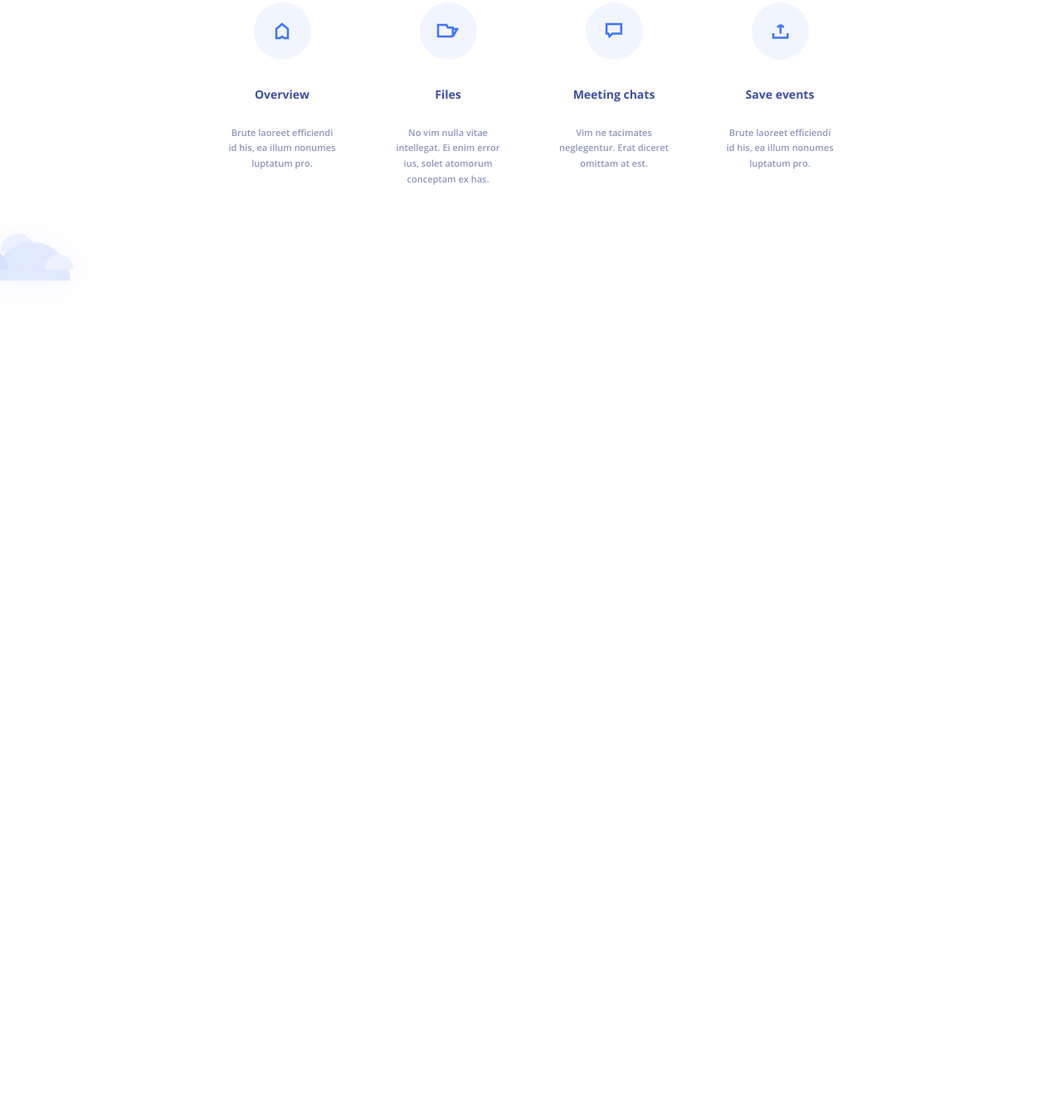
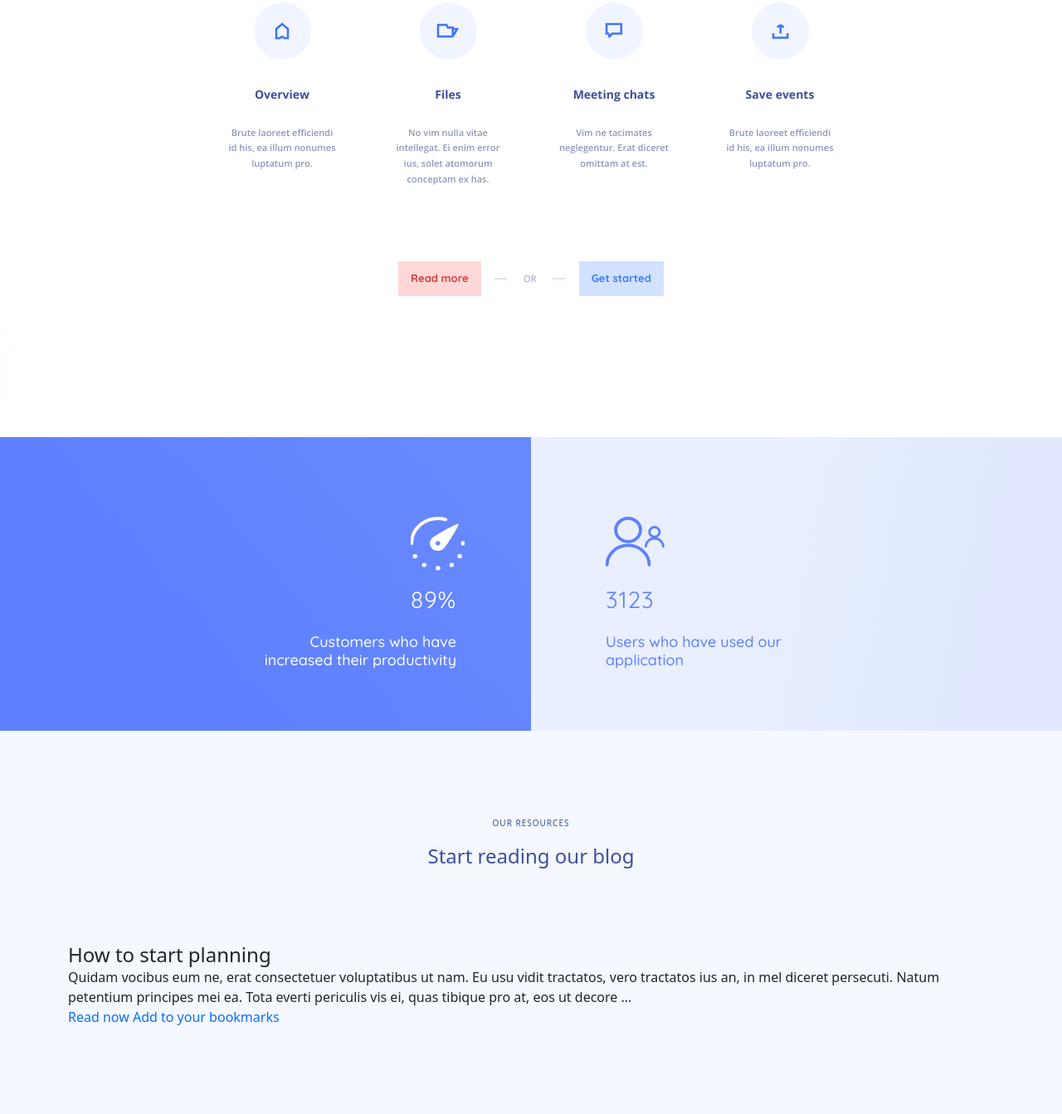
Before and after one commit to AlexIstra1989/productivity, a website: page src/index.html in a window 1280 px wide. Shown: the part 2041-3384 px from the top of the page at 83% size. Before the commit the page ends 2436 px from the top, so only its background shows below. Drawn offline with nearby package versions, Linux system fonts and the light colour scheme; files that its build step writes are made by us from their sources; files whose address does not match are found by name.

Commit message:
added stats block

```diff
--- a/src/assets/scss/blocks/_about.scss
+++ b/src/assets/scss/blocks/_about.scss
@@ -15,7 +15,8 @@
  }
  &__inner {
   display: flex;
-  justify-content: center ;
+  justify-content: center;
+  margin-bottom: 90px;
  }
  &__item {
   max-width: 135px;
@@ -43,6 +44,40 @@
  &__item-text {
   @include text (11px, 600, 1.7, $textColor);
   font-family: "Open Sans";
-
+ }
+ &__buttons {
+  text-align: center;
+  span {
+   @include text (11px, 600, 1.7, #ADB3CB);
+   font-family: "Open Sans";
+   position: relative;
+   margin: 0 47px;
+   &::before,
+   &::after {
+    @include pseudo;
+    width: 15px;
+    border: 1px solid #DAE4FE;
+   }
+   &::before {
+    left: -35px;
+    top: 7px;
+   }
+   &::after {
+    left: 35px;
+    top: 7px;
+   }
+  }
+ }
+ &__btn {
+  font-family: "Quicksand";
+  padding: 13px 15px;
+ }
+ &__btn--red {
+  @include text (13px, 700, 1.2, #D43F3F);
+  background-color: #FFD7D7;
+ }
+ &__btn--blue {
+  @include text (13px, 700, 1.2, $buttonColor);
+  background-color: $buttonColorBg;
  }
 }
--- /dev/null
+++ b/src/assets/scss/blocks/_blog.scss
@@ -0,0 +1,18 @@
+.blog {
+ background-color: $backgroundColor;
+ padding: 105px 0;
+ &__subtitle {
+  @include text (10px, 500, 1.2, $accentColor);
+  letter-spacing: 0.1em;
+  margin-bottom: 20px;
+  text-align: center;
+ }
+ &__title {
+  @include text (24px, 500, 1.2, $accentColor);
+  margin-bottom: 90px;
+  text-align: center;
+ }
+ &__inner {
+  display: grid;
+ }
+}
--- /dev/null
+++ b/src/assets/scss/blocks/_stats.scss
@@ -0,0 +1,61 @@
+.stats {
+ background-color: $primaryColor;
+ &__inner {
+  display: flex;
+  justify-content: space-between;
+ }
+ &__item--product {
+  background: linear-gradient(229.32deg, #6888FF 12.77%, #5E80FF 73.11%);
+  display: flex;
+  flex-direction: column;
+  align-items: flex-end;
+  padding: 155px 90px 75px 0;
+  width: 100%;
+  text-align: right;
+ }
+ &__item--users {
+  background: linear-gradient(101.48deg, #E9EFFF 41.56%, #E0E9FF 81.53%);
+  display: flex;
+  flex-direction: column;
+  align-items: flex-start;
+  width: 100%;
+  padding: 155px 0 75px 90px;
+  text-align: left;
+  h2,
+  p {
+   color: #5E80FF;
+  }
+ }
+ &__result {
+  @include text (28px, 400, 2.9, $primaryColor);
+  font-family: "Quicksand";
+  letter-spacing: 0.03em;
+ }
+ &__text {
+  @include text (18px, 500, 1.2, $primaryColor);
+  font-family: "Quicksand";
+  max-width: 232px;
+ }
+ &__result--product {
+  position: relative;
+  &::before {
+   @include pseudo;
+   @include background (url("../images/icons/product.svg"));
+   width: 65px;
+   height: 65px;
+   left: 0;
+   bottom: 75px;
+  }
+ }
+ &__result--users {
+  position: relative;
+  &::before {
+   @include pseudo;
+   @include background (url("../images/icons/users.svg"));
+   width: 71px;
+   height: 60px;
+   left: 0;
+   bottom: 80px;
+  }
+ }
+}
--- a/src/assets/scss/style.scss
+++ b/src/assets/scss/style.scss
@@ -7,3 +7,5 @@
 @import "blocks/customers";
 @import "blocks/manage";
 @import "blocks/about";
+@import "blocks/stats";
+@import "blocks/blog";
--- a/src/index.html
+++ b/src/index.html
@@ -203,6 +203,74 @@
      </p>
     </div>
    </div>
+   <div class="about__buttons">
+    <button class="about__btn about__btn--red">
+     Read more
+    </button>
+    <span>OR</span>
+    <button class="about__btn about__btn--blue">
+     Get started
+    </button>
+   </div>
+  </div>
+ </section>
+
+ <section class="stats">
+  <div class="stats__inner">
+   <div class="stats__item stats__item--product">
+    <h2 class="stats__result stats__result--product">
+     89%
+    </h2>
+    <p class="stats__text stats__text--product">
+     Customers who have increased their productivity
+    </p>
+   </div>
+   <div class="stats__item stats__item--users">
+    <h2 class="stats__result stats__result--users">
+     3123
+    </h2>
+    <p class="stats__text stats__text--users">
+     Users who have used our application
+    </p>
+   </div>
+  </div>
+ </section>
+
+ <section class="blog">
+  <div class="container">
+   <h4 class="blog__subtitle">
+    OUR RESOURCES
+   </h4>
+   <h2 class="blog__title">
+    Start reading our blog
+   </h2>
+   <div class="blog__inner">
+    <div class="blog__images-box">
+     <div class="blog__images-item">
+      <!-- <img class="blog__image" src="assets/images/blog-img-1.jpg" alt="#"> -->
+     </div>
+     <div class="blog__images-item">
+      <!-- <img class="blog__image" src="assets/images/blog-img-2.jpg" alt="#"> -->
+     </div>
+     <div class="blog__images-item">
+      <!-- <img class="blog__image" src="assets/images/blog-img-3.jpg" alt="#"> -->
+     </div>
+    </div>
+    <div class="blog__box">
+     <h4 class="blog__box-title">
+      How to start planning
+     </h4>
+     <p class="blog__box-text">
+      Quidam vocibus eum ne, erat consectetuer voluptatibus ut nam. Eu usu vidit tractatos, vero tractatos ius an, in mel diceret persecuti. Natum petentium principes mei ea. Tota everti periculis vis ei, quas tibique pro at, eos ut decore ...
+     </p>
+     <a class="blog__link" href="#">
+      Read now
+     </a>
+     <a class="blog__link" href="#">
+      Add to your bookmarks
+     </a>
+    </div>
+   </div>
   </div>
  </section>
 
```
Also changed, not shown: dist/assets/css/style.css, dist/assets/css/style.min.css, dist/assets/images/blog-img-1.jpg (added), dist/assets/images/blog-img-2.jpg (added), dist/assets/images/blog-img-3.jpg (added), dist/assets/images/icons/product.svg (added), dist/assets/images/icons/users.svg (added), dist/index.html, src/assets/images/blog-img-1.jpg (added), src/assets/images/blog-img-2.jpg (added), src/assets/images/blog-img-3.jpg (added), src/assets/images/icons/product.svg (added), src/assets/images/icons/users.svg (added), 1 other file.
